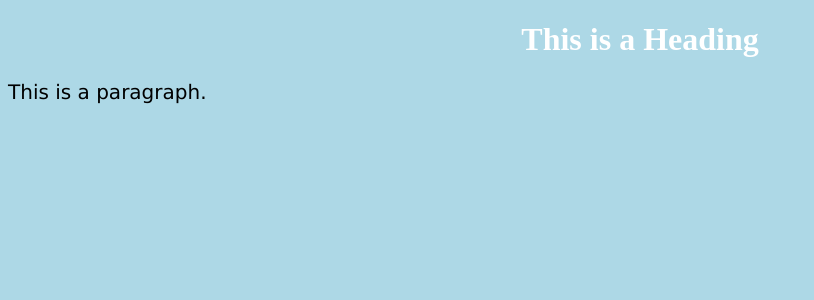
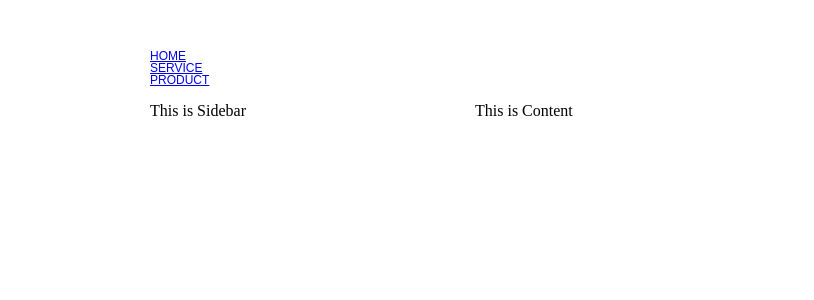
Before and after one commit to Ouroline/SE-Project, a PHP site: page /Mainpage.html in a window 1280 px wide. Shown: the top 300 px of the page, without its empty margins (0-814 px from the left). Run offline with PHP 8.4, Linux system fonts and the light colour scheme.

Commit message:
website
template menu

```diff
--- a/frontend/Mainpage.html
+++ b/frontend/Mainpage.html
@@ -5,9 +5,32 @@
 <link rel="stylesheet" href="mainpage.css">
 </head>
 <body>
-
-<h1>This is a Heading</h1>
-<p>This is a paragraph.</p>
+	<div id="wrapper">
+		<div id="wrapperin">
+			<div id="header"></div>
+				<div class="pagemenu">
+					<ul id="menu-mainmenu" class="menu">
+						<li>
+							<a href="http://www.gooogle.com/">Home<a>
+						</li>
+						<li>
+							<a href="http://www.youtube.com/">Service<a>
+						</li>
+						<li>
+							<a href="http://www.haltech.com/">Product<a>
+						</li>
+					</ul>
+				</div>
+				<div id="content">
+					<div id="main">
+						<p>This is Content</p>
+					</div>
+					<div id="sidebar">
+						<p>This is Sidebar</p>
+					</div>
+				</div>
+		</div>
+	</div>
 
 </body>
 </html>
--- a/frontend/mainpage.css
+++ b/frontend/mainpage.css
@@ -1,16 +1,50 @@
-body
-{
-    background-color: lightblue;
+#wrapper {
+    width: 980px;
+    margin: 0 auto;
+    background: #fff;
+    padding-bottom: 10px;
 }
 
-h1
-{
-    color: white;
-    text-align: center;
+.pagemenu {
+	margin: 0 0 50px 0;
+	background-color: #000;
+	height: 31x;
+	padding: 0 0 0 0;
 }
 
-p
-{
-    font-family: verdana;
-    font-size: 20px;
+#content {
+    clear: both;
+    height: 100%;
+    overflow: hidden;
 }
+
+#main {
+    float: right;
+    width: 655px;
+}
+
+#sidebar {
+    float: left;
+    width: 282px;
+    background: #fff;
+    height: 100%;
+    overflow: hidden;
+}
+
+#wrapper-in {
+    padding: 5px;
+}
+
+#menu-mainmenu {
+	float: left;
+    margin: 0;
+    padding: 0;
+    list-style: none;
+    font: 12px Arial,Helvetica,sans-serif;
+    text-transform: uppercase;
+    width: 960px;
+    display: block;
+    line-height: 100%;
+    z-index: 20;
+    vertical-align: top;
+}
```
